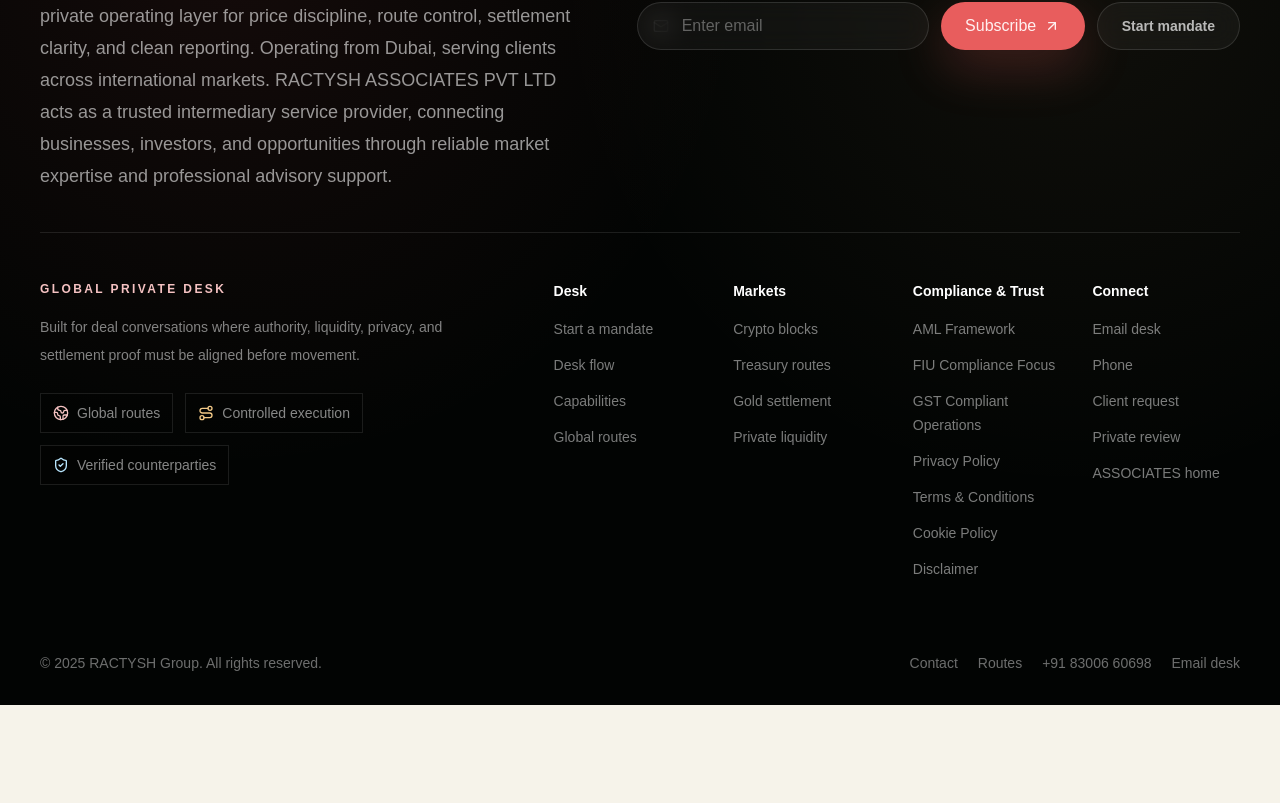
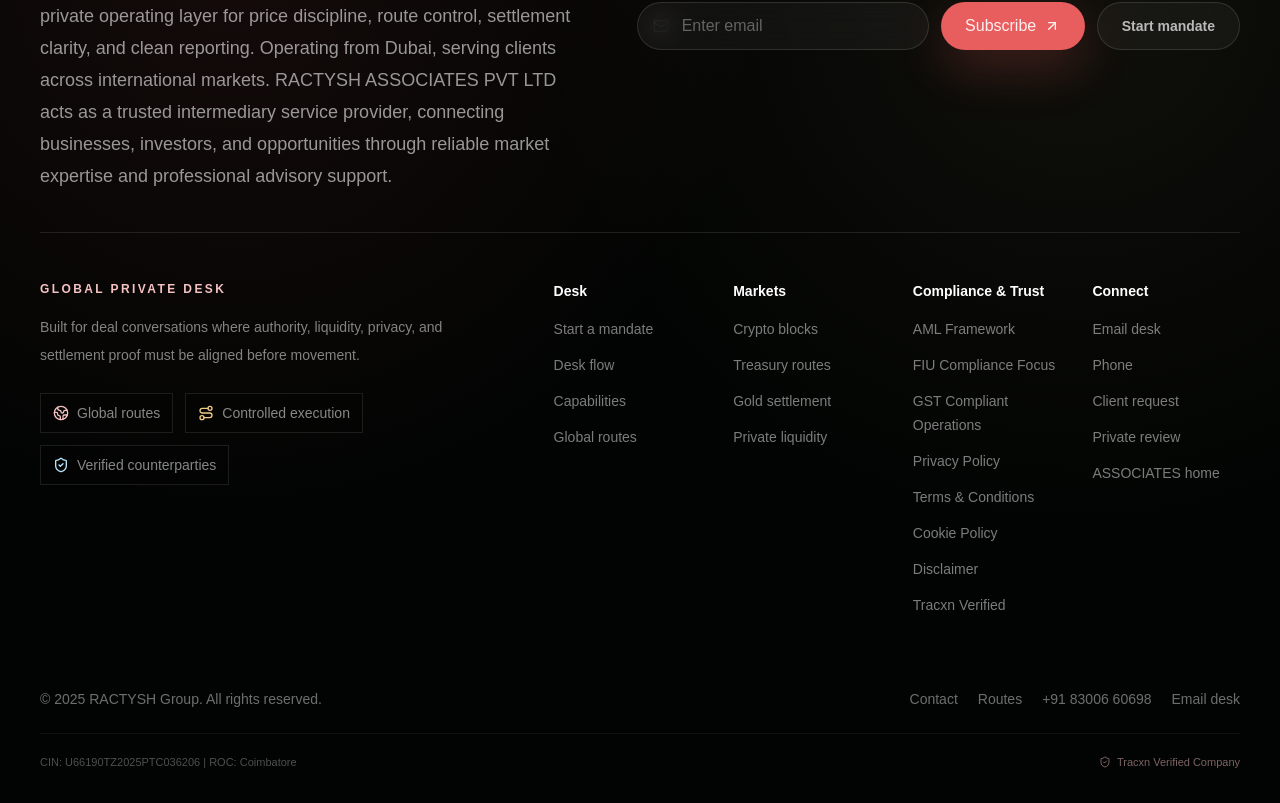
Before and after one commit to Kalandhar01/R-OTC, a Next.js app: page /works in a window 1280 px wide. Shown: the part 699-1502 px from the top of the page. Before the commit the page ends 1404 px from the top, so only its background shows below. Built offline with nearby package versions, Linux system fonts and the light colour scheme; no server answers; the database is empty.

Commit message:
feat: add Tracxn verification badge and CIN to footer

```diff
--- a/src/components/site-footer.tsx
+++ b/src/components/site-footer.tsx
@@ -41,6 +41,7 @@
       { label: "Terms & Conditions", href: "/terms-and-conditions" },
       { label: "Cookie Policy", href: "/cookie-policy" },
       { label: "Disclaimer", href: "/disclaimer" },
+      { label: "Tracxn Verified", href: "https://tracxn.com/d/legal-entities/india/ractysh-associates-private-limited/__p99IUPI1mkkrGOTNY_3iSI7_AizQOmG3fpssn2JRR1k" },
     ],
   },
   {
@@ -337,6 +338,19 @@
             </a>
           </div>
         </div>
+
+        <div className="mt-6 border-t border-white/5 pt-5 text-center text-[11px] text-white/30 sm:flex sm:items-center sm:justify-between sm:text-left">
+          <p>CIN: U66190TZ2025PTC036206 | ROC: Coimbatore</p>
+          <a
+            href="https://tracxn.com/d/legal-entities/india/ractysh-associates-private-limited/__p99IUPI1mkkrGOTNY_3iSI7_AizQOmG3fpssn2JRR1k"
+            target="_blank"
+            rel="noopener noreferrer"
+            className="mt-2 inline-flex items-center gap-1.5 text-[#F5C2C2]/50 transition hover:text-[#F5C2C2] sm:mt-0"
+          >
+            <ShieldCheck className="size-3" />
+            <span>Tracxn Verified Company</span>
+          </a>
+        </div>
       </div>
     </footer>
   );
```
